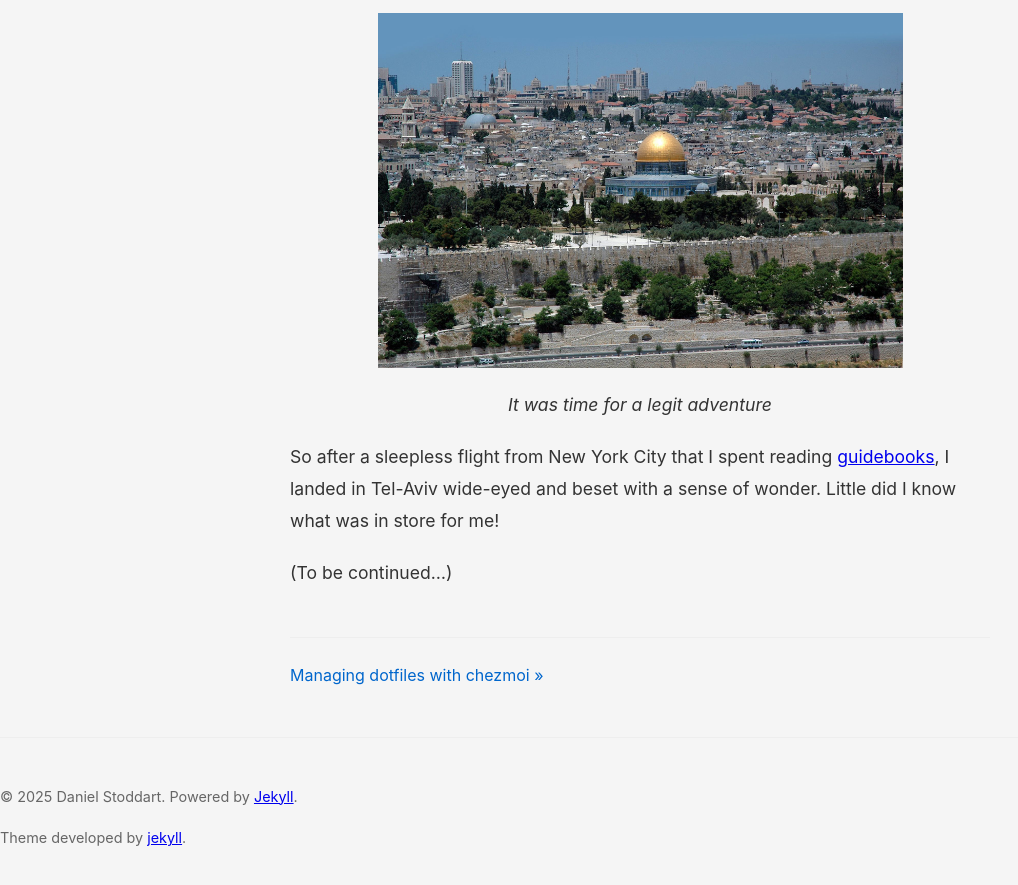
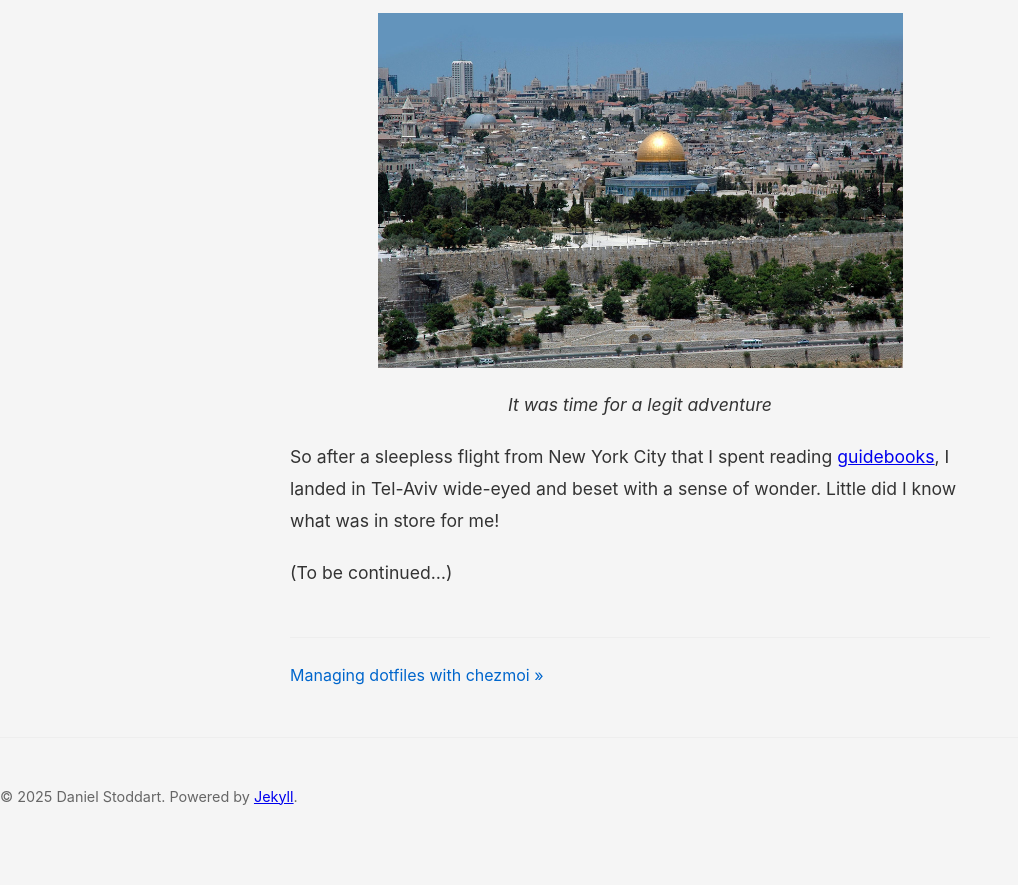
Before and after one commit to stoddart/stoddart.github.io, a Jekyll site: the page built from _posts/2024-06-03-my-first-post.md, in a window 1280 px wide and 900 px high, scrolled down 2132 px. Shown: the top 885 px of the window, without its empty margins (0-1018 px from the left). Built offline with Jekyll 4.4.1, drawn with Linux system fonts in a browser that asks for light colours; after the commit the page ends 2990 px from its top, so only the background shows below that.

Commit message:
Update default and edit footer

```diff
--- a/_layouts/default.html
+++ b/_layouts/default.html
@@ -23,11 +23,6 @@
   </main>
   <footer>
     <p>&copy; {{ site.time | date: '%Y' }} {{ site.title }}. Powered by <a href="https://jekyllrb.com/">Jekyll</a>.</p>
-    {% if site.github_username %}
-    <p>
-      Theme developed by <a href="https://github.com/{{ site.github_username }}">{{ site.github_username }}</a>.
-    </p>
-    {% endif %}
   </footer>
 </body>
 
```
